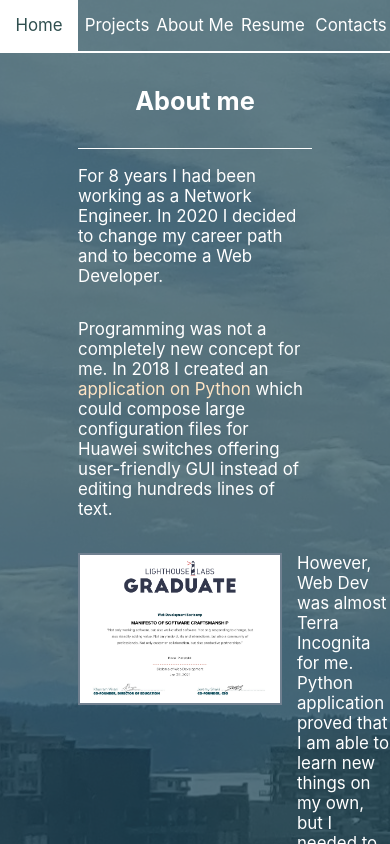
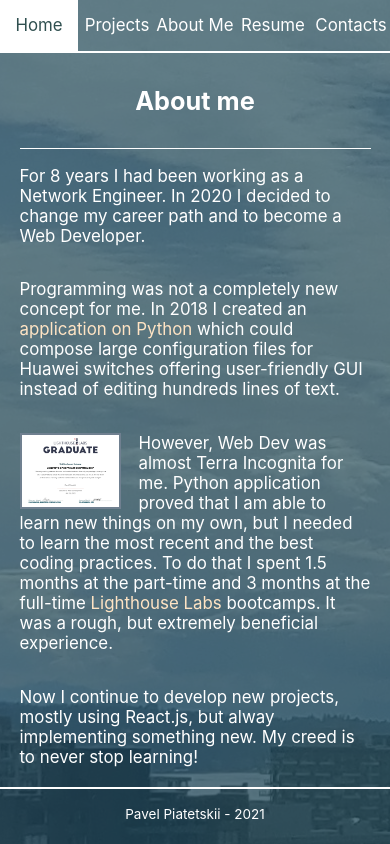
Before and after one commit to pavel-piatetskii/portfolio-site, a React (Create React App) app: page / in a window 390 px wide. Both pictures are taken after a click on the element "About Me". Shown: the top 844 px of the page. Built offline with nearby package versions, Linux system fonts and the light colour scheme.

Commit message:
Apply responsive design to About

```diff
--- a/src/components/About.js
+++ b/src/components/About.js
@@ -14,15 +14,15 @@ export default function About(props) {
           <a className="text-link" rel="noreferrer noopener" target="_blank" href="https://github.com/pavel-piatetskii/huawei_autoconfig"> application on Python </a>
         which could compose large configuration files for Huawei switches offering user-friendly GUI instead of editing hundreds lines of text.</p>
 
-        <div className="about__container__img-txt">
+      <p className="about__container__img-txt">
+
         <img
           class="about__container__img-txt__img"
           src="diploma.png"
           alt="lighthouse-diploma"
           onClick={() => setShowImageViewer('diploma.png')}
         />
-          <p className="about__container__img-txt__txt">However, Web Dev was almost Terra Incognita for me. Python application proved that I am able to learn new things on my own, but I needed to learn the most recent and the best coding practices. To do that I spent 1.5 months at the part-time and 3 months at the full-time <a className="text-link" rel="noreferrer noopener" target="_blank" href="https://www.lighthouselabs.ca/">Lighthouse Labs</a> bootcamps. It was a rough, but extremely beneficial experience.</p>
-        </div>
+            However, Web Dev was almost Terra Incognita for me. Python application proved that I am able to learn new things on my own, but I needed to learn the most recent and the best coding practices. To do that I spent 1.5 months at the part-time and 3 months at the full-time <a className="text-link" rel="noreferrer noopener" target="_blank" href="https://www.lighthouselabs.ca/">Lighthouse Labs</a> bootcamps. It was a rough, but extremely beneficial experience.</p>
 
       <p>Now I continue to develop new projects, mostly using React.js, but alway implementing something new. My creed is to never stop learning!</p>
 
--- a/src/components/About.scss
+++ b/src/components/About.scss
@@ -11,14 +11,13 @@
     width: 60%;
 
     &__img-txt {
-
       margin: 1em 0;
 
       &__img {
         width: 200px;
-        height: min-content;
         border: 2px solid slategray;
         margin-right: 5%;
+        float: left;
       }
 
       &__txt {
@@ -27,3 +26,14 @@
     }
   }
 }
+
+@media screen and (max-width: 750px) {
+  .about__container {
+    width: 90%;
+
+    &__img-txt__img {
+      width: 25vw;
+      float: left;
+    }
+  }
+}
--- a/src/components/Projects.scss
+++ b/src/components/Projects.scss
@@ -57,7 +57,6 @@
 @media screen and (max-width: 750px){
 
   .projects__container {
-
     width: 90%;
 
     &__preview {
@@ -68,7 +67,6 @@
       }
     }
 
-
     &__info {
       margin-left: 5vw;
     }
```
Lines whose indentation alone changed are shown as unchanged.
